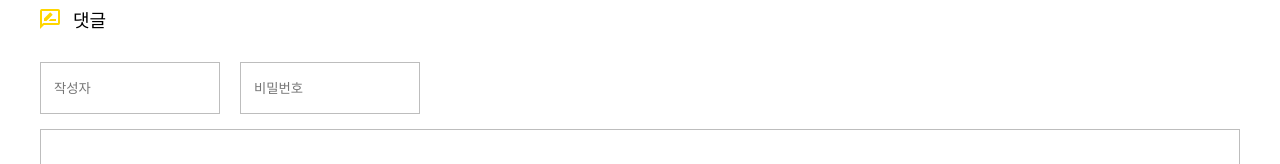
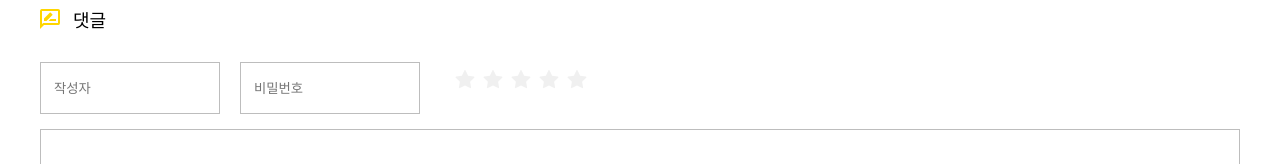
Before and after one commit to ddhelop/FreeBoard, a Next.js app: page /boards/1 in a window 1280 px wide. Shown: the part 973-1137 px from the top of the page. Built offline with nearby package versions, Linux system fonts and the light colour scheme; no server answers.

Commit message:
add BoardComment Rating function

```diff
--- a/src/components/units/boardComment/list/BoardCommentList.presenter.tsx
+++ b/src/components/units/boardComment/list/BoardCommentList.presenter.tsx
@@ -9,7 +9,10 @@ export default function BoardCommentListUI(props: IBoardCommentListUIProps) {
           <L.CommentDiv>
             <L.UserIcon src="/commentList/UserIcon.png" />
             <L.CommentTextDiv>
-              <L.UserName>{el.writer}</L.UserName>
+              <L.RateDiv>
+                <L.UserName>{el.writer}</L.UserName>
+                <L.ShowRate disabled value={el.rating}/>
+              </L.RateDiv>
               <L.CommentText>{el.contents}</L.CommentText>
               <L.CommentDay>{el.createdAt}</L.CommentDay>
             </L.CommentTextDiv>
--- a/src/components/units/boardComment/list/BoardCommentList.styles.ts
+++ b/src/components/units/boardComment/list/BoardCommentList.styles.ts
@@ -1,4 +1,5 @@
 import styled from "@emotion/styled";
+import {Rate} from "antd"
 
 export const Wrapper = styled.div`
   margin: 40px;
@@ -51,3 +52,13 @@ export const Icon = styled.img`
   margin-left: 14px;
   cursor: pointer;
 `;
+export const RateDiv = styled.div`
+  display:flex;
+  flex-direction: row;
+  align-items:center
+`
+
+export const ShowRate = styled(Rate)`
+  margin-left:20px;
+  padding-bottom:7px;
+`
--- a/src/components/units/boardComment/write/BoardCommentWrite.container.tsx
+++ b/src/components/units/boardComment/write/BoardCommentWrite.container.tsx
@@ -10,6 +10,7 @@ export default function BoardCommentWrite() {
   const [writer, setWriter] = useState("");
   const [password, setPassword] = useState("");
   const [contents, setContents] = useState("");
+  const [value, setValue] = useState(0);
 
   const [createBoardComment] = useMutation(CREATE_BOARD_COMMENT);
   const router = useRouter();
@@ -23,6 +24,9 @@ export default function BoardCommentWrite() {
   const onChangeContents = (event: ChangeEvent<HTMLInputElement>) => {
     setContents(event.target.value);
   };
+  const onChangeValue = (value:number) => {
+    setValue(value);
+  }
 
   const onClickSubmit = async () => {
     try {
@@ -33,7 +37,7 @@ export default function BoardCommentWrite() {
             writer: writer,
             password,
             contents,
-            rating: 3,
+            rating: value,
           },
         },
         refetchQueries: [
@@ -54,6 +58,7 @@ export default function BoardCommentWrite() {
       onChangePassword={onChangePassword}
       onChangeWriter={onChangeWriter}
       onChangeContents={onChangeContents}
+      onChangeValue = {onChangeValue}
     />
   );
 }
--- a/src/components/units/boardComment/write/BoardCommentWrite.presenter.tsx
+++ b/src/components/units/boardComment/write/BoardCommentWrite.presenter.tsx
@@ -1,5 +1,6 @@
 import * as W from "./BoardCommentWrite.styles";
 import type { IBoardCommentWriteUI } from "./BoardCommentWriteTypes";
+
 export default function BoardCommentWriteUI(props: IBoardCommentWriteUI) {
   return (
     <>
@@ -15,6 +16,7 @@ export default function BoardCommentWriteUI(props: IBoardCommentWriteUI) {
             placeholder="비밀번호"
             onChange={props.onChangePassword}
           />
+          <W.RateStar onChange={props.onChangeValue} value={props.value}/>
         </W.UserDataDiv>
         <W.CommentDiv>
           <W.CommentText
--- a/src/components/units/boardComment/write/BoardCommentWrite.query.ts
+++ b/src/components/units/boardComment/write/BoardCommentWrite.query.ts
@@ -10,6 +10,7 @@ export const CREATE_BOARD_COMMENT = gql`
       boardId: $boardId
     ) {
       _id
+      rating
     }
   }
 `;
--- a/src/components/units/boardComment/write/BoardCommentWrite.styles.ts
+++ b/src/components/units/boardComment/write/BoardCommentWrite.styles.ts
@@ -1,4 +1,5 @@
 import styled from "@emotion/styled";
+import {Rate} from "antd"
 
 export const Wrapper = styled.div`
   margin: 40px;
@@ -77,3 +78,8 @@ export const CommentSubmit = styled.button`
   color: white;
   cursor: pointer;
 `;
+
+export const RateStar = styled(Rate)`
+  margin-top : 8px;
+  margin-left :15px;
+`
--- a/src/components/units/boardComment/write/BoardCommentWriteTypes.ts
+++ b/src/components/units/boardComment/write/BoardCommentWriteTypes.ts
@@ -5,4 +5,6 @@ export interface IBoardCommentWriteUI {
   onChangePassword: (event: ChangeEvent<HTMLInputElement>) => void;
   onChangeWriter: (event: ChangeEvent<HTMLInputElement>) => void;
   onChangeContents: (event: ChangeEvent<HTMLInputElement>) => void;
+  onChangeValue: (value:number) => void;
+  value?:number;
 }
```
